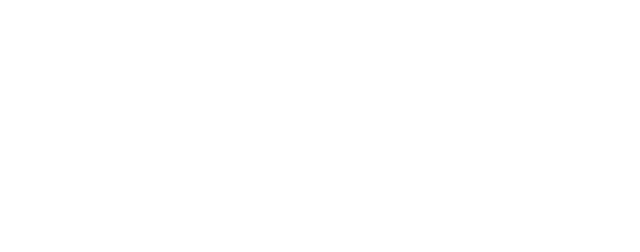
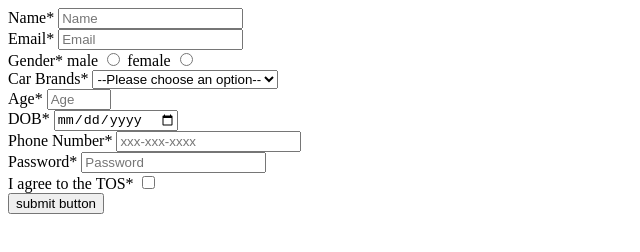
Before and after one commit to acciojob/signup-form-car-SoumyaRanjan63, a website: page main.html in a window 1280 px wide. Shown: the whole page, without its empty margins (0-640 px from the left). Drawn offline with Linux system fonts and the light colour scheme.

Commit message:
created a submission

```diff
--- a/main.html
+++ b/main.html
@@ -10,7 +10,57 @@
 	<!-- the entire body must be written by student -->
     <script type="text/javascript" src="./script.js">
 </script>
-
+     <header>
+        <form action="./script.js" method="post">
+         <div>
+            <label for="name">Name*</label>
+            <input type="text" id="name" name="name" placeholder="Name" required>
+         </div>
+         <div>
+            <label for="email">Email*</label>
+            <input type="email" id="email" name="email" placeholder="Email" required>
+         </div>
+         <div>
+            <label for="gender">Gender*</label>
+            <label for="gender_m">male</label>
+            <input type="radio" id="gender_m" name="gender" required>
+            <label for="gender_f">female</label>
+            <input type="radio" id="gender_f" name="gender" required>
+         </div>
+         <div>
+            <label for="cars">Car Brands*</label>
+            <select name="cars" id="cars" required>
+                <option value="--Please choose an option--">--Please choose an option--</option>
+                <option value="BMW">BMW</option>
+                <option value="Audi">Audi</option>
+                <option value="Mercedez">Mercedez</option>
+            </select>
+         </div>
+         <div>
+            <label for="age">Age*</label>
+            <input type="number" id="age" name="age" min="0" max="150" placeholder="Age" required>
+         </div>
+         <div>
+            <label for="dob">DOB*</label>
+            <input type="date" id="dob" name="dob" required>
+         </div>
+         <div>
+            <label for="tel">Phone Number*</label>
+            <input type="tel" id="tel" name="tel" maxlength="10" placeholder="xxx-xxx-xxxx" required>
+         </div>
+         <div>
+            <label for="password">Password*</label>
+            <input type="password" id="password" name="password" maxlength="10" placeholder="Password" required>
+         </div>
+         <div>
+            <label for="tos">I agree to the TOS*</label>
+            <input type="checkbox" id="tos" name="tos"  required>
+         </div>
+         <div>
+            <button type="submit">submit button</button>
+         </div>
+        </form>
+     </header>
 </body>
 
 </html>
```
